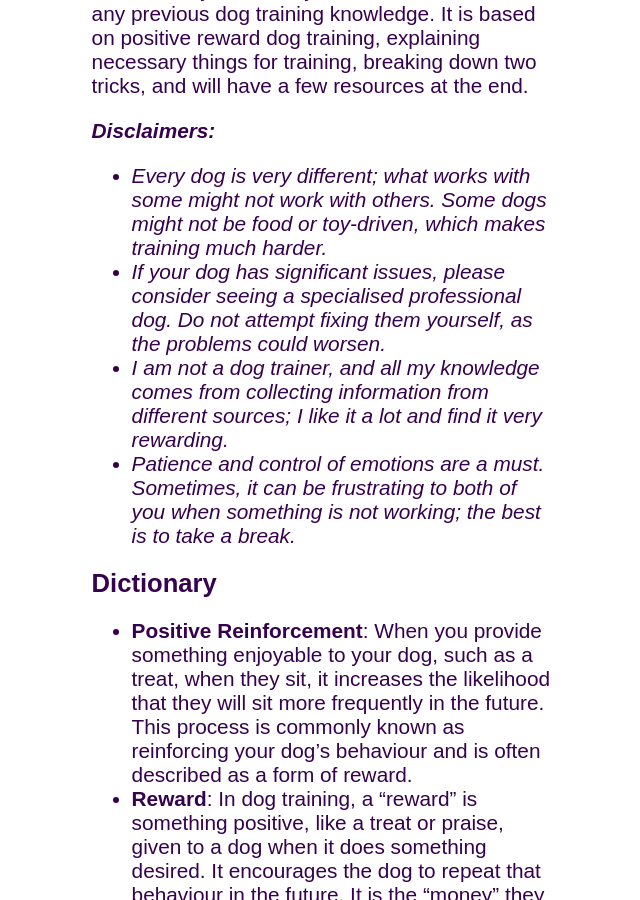
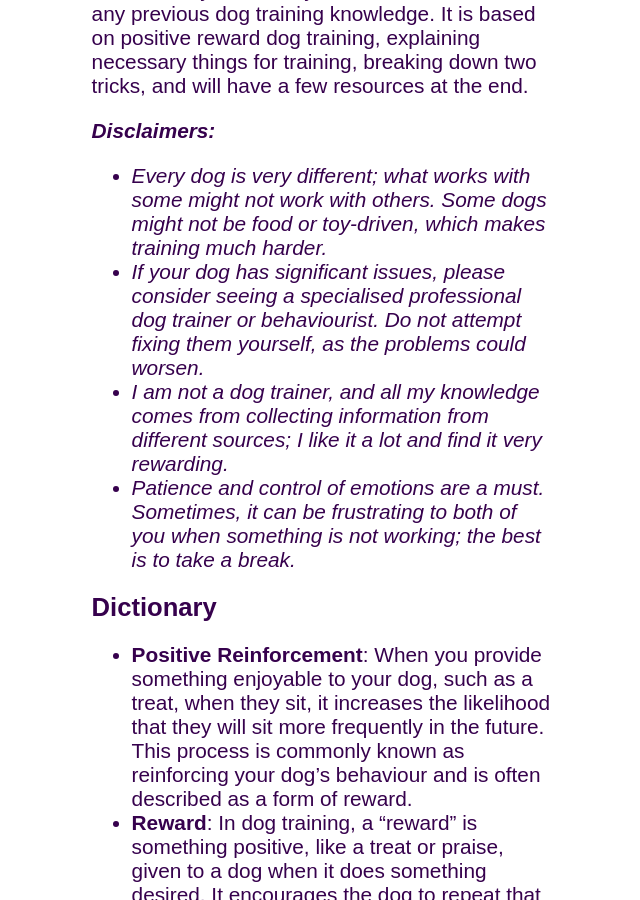
Before and after one commit to mariusavram91/mariusavram, a Jekyll site: the page built from blog/_posts/2023-11-25-basics-of-dog-training.md, in a window 1280 px wide and 900 px high, scrolled down 718 px. Shown: the whole window, without its empty margins (318-958 px from the left). Built offline with Jekyll 4.4.1, drawn with Linux system fonts in a browser that asks for light colours.

Commit message:
Fix mistake in the dog training blog post

```diff
--- a/blog/_posts/2023-11-25-basics-of-dog-training.md
+++ b/blog/_posts/2023-11-25-basics-of-dog-training.md
@@ -13,7 +13,7 @@ This article is directed towards people with dogs who are very food or toy-drive
 
 _**Disclaimers:**_
 - _Every dog is very different; what works with some might not work with others. Some dogs might not be food or toy-driven, which makes training much harder._
-- _If your dog has significant issues, please consider seeing a specialised professional dog. Do not attempt fixing them yourself, as the problems could worsen._
+- _If your dog has significant issues, please consider seeing a specialised professional dog trainer or behaviourist. Do not attempt fixing them yourself, as the problems could worsen._
 - _I am not a dog trainer, and all my knowledge comes from collecting information from different sources; I like it a lot and find it very rewarding._
 - _Patience and control of emotions are a must. Sometimes, it can be frustrating to both of you when something is not working; the best is to take a break._
 
```
